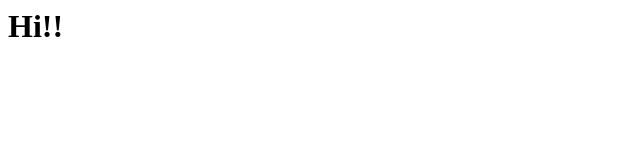
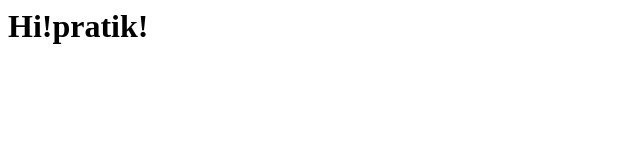
Before and after one commit to AKASHPREET18/ngnix, a plain HTML site: page index.html in a window 1280 px wide. Shown: the whole page, without its empty margins (0-640 px from the left). Drawn offline with Linux system fonts and the light colour scheme.

Commit message:
Update index.html

```diff
--- a/index.html
+++ b/index.html
@@ -1 +1 @@
-<h1> Hi!! </h1>
+<h1> Hi!pratik! </h1>
```
